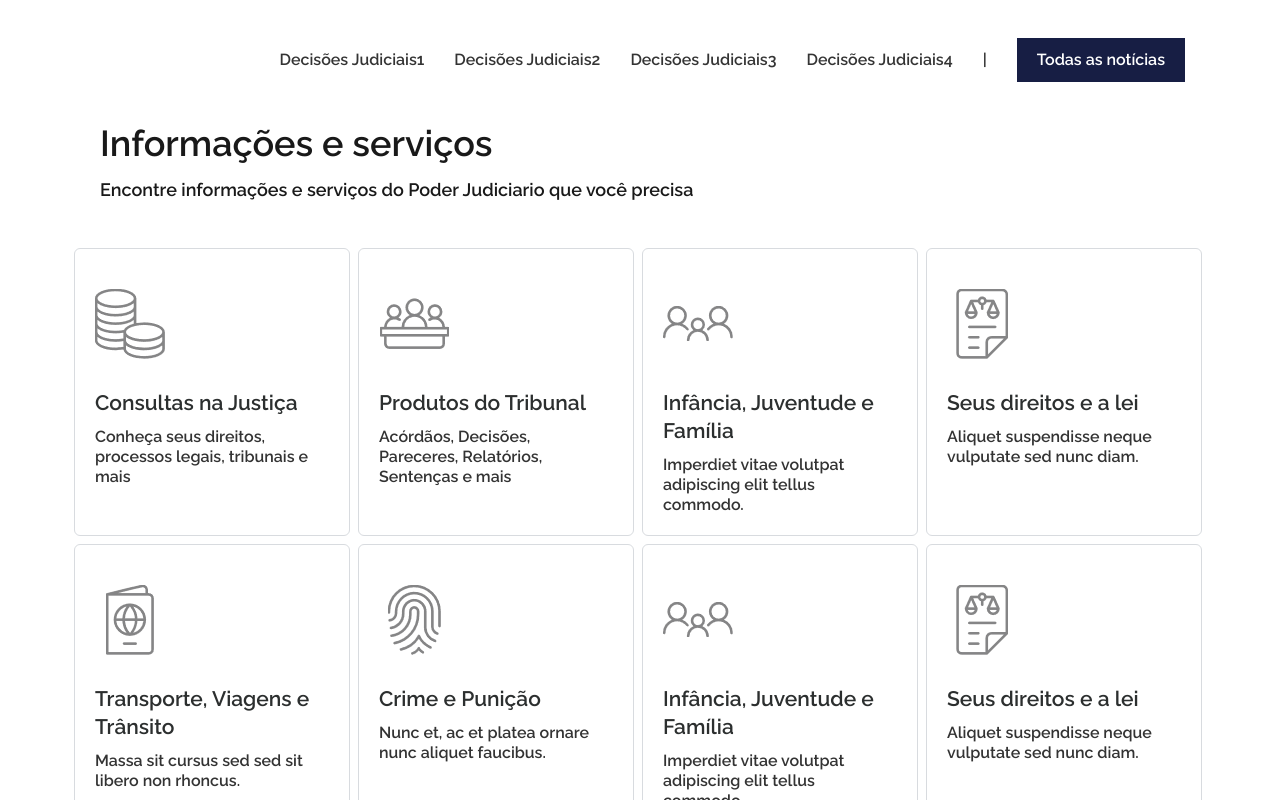
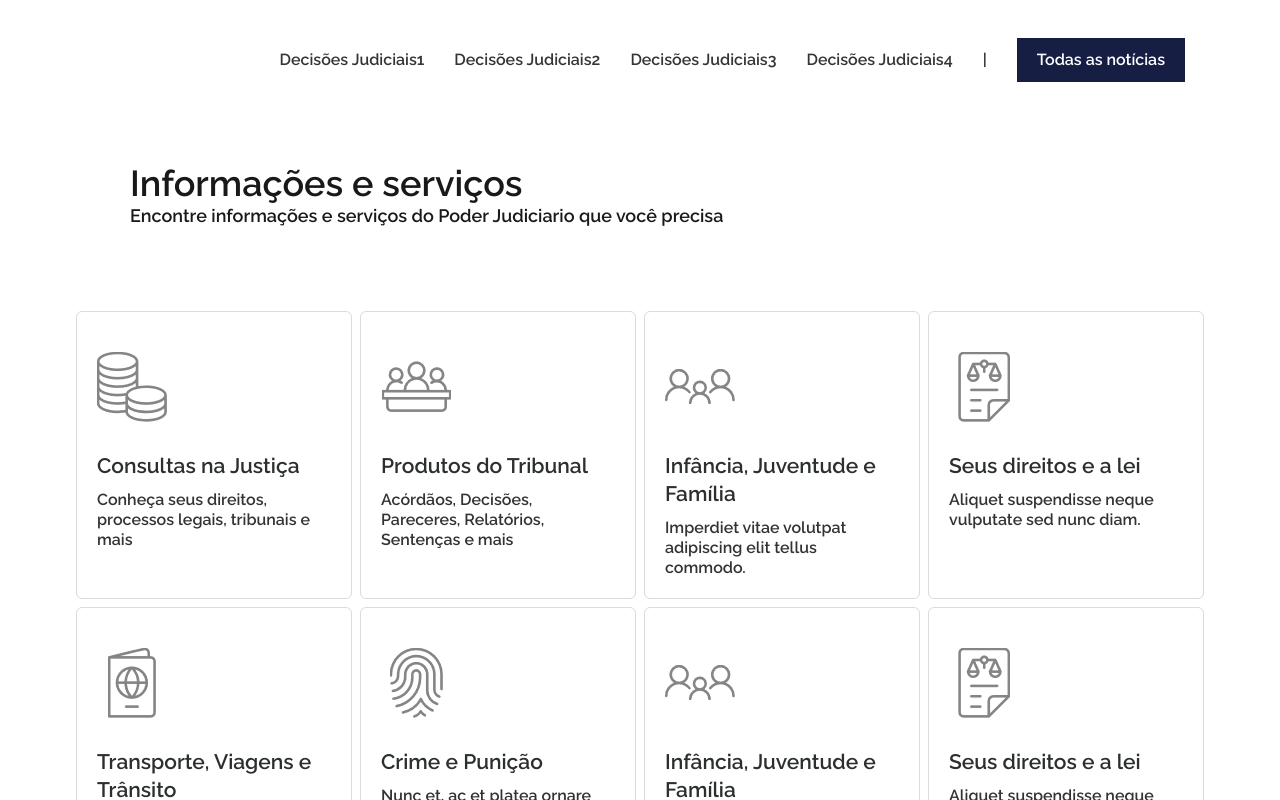
Before and after one commit to yargo11/myTJRN, a Next.js app: page / in a window 1280 px wide. Shown: the part 960-1760 px from the top of the page. Built offline with nearby package versions, Linux system fonts and the light colour scheme; no server answers.

Commit message:
adaptando os servicos&informacoes para o chakra

```diff
--- a/src/components/HomeComponents/ServicesAndInformations/index.tsx
+++ b/src/components/HomeComponents/ServicesAndInformations/index.tsx
@@ -1,15 +1,21 @@
 import styles from './styles.module.scss';
 
 import { Cards } from '../Cards/index';
+import { Heading, Flex, Box } from '@chakra-ui/react';
 
 export function ServicesAndInformations() {
     return (
-        <div className={styles.Container}>
-            <div className={styles.Content}>
-                <p id="title">Informações e serviços</p>
-                <p id="legend">Encontre informações e serviços do Poder Judiciario que você precisa</p>
-            </div>
-            <div className={styles.informationsAndServices}>
+        <Box maxW={1140} margin="auto">
+            <Flex p={[0, 10]} mx="20px" mb="40px" direction="column">
+                <Heading as="h1" fontSize="2.25rem" fontFamily="Raleway" fontWeight="600" color="#191919">
+                    Informações e serviços
+                </Heading>
+                <Heading as="h5" fontSize="1.125rem" fontFamily="Raleway" fontWeight="400" color="#191919">
+                    Encontre informações e serviços do Poder Judiciario que você precisa
+                </Heading>
+
+            </Flex>
+            <Flex flexFlow="row wrap" justifyContent="center">
 
                 <Cards
                     title="Consultas na Justiça"
@@ -86,7 +92,7 @@ export function ServicesAndInformations() {
                     a="#"
                 />
 
-            </div>
-        </div>
+            </Flex>
+        </Box>
     )
 }
--- a/src/components/HomeComponents/ServicesAndInformations/styles.module.scss
+++ /dev/null
@@ -1,33 +0,0 @@
-.Container {
-    max-width: 1140px;
-    margin: auto;
-}
-
-.Content {
-    padding: 0 10px;
-    margin: 0px 20px;
-    margin-bottom: 40px;
-
-    p {
-        color: #191919;
-
-        &:first-child {
-            font: 600 2.25rem "Raleway", sans-serif;
-            line-height: 2.641rem;
-            margin-bottom: 12px;
-        }
-
-        font: 400 1.125rem "Raleway", sans-serif;
-        line-height: 1.705rem;
-    }
-}
-
-.informationsAndServices {
-    display: flex;
-    flex-flow: row wrap;
-    // justify-content: space-evenly;
-
-    @media(max-width:768){
-        justify-content: center;
-    }
-}
```
